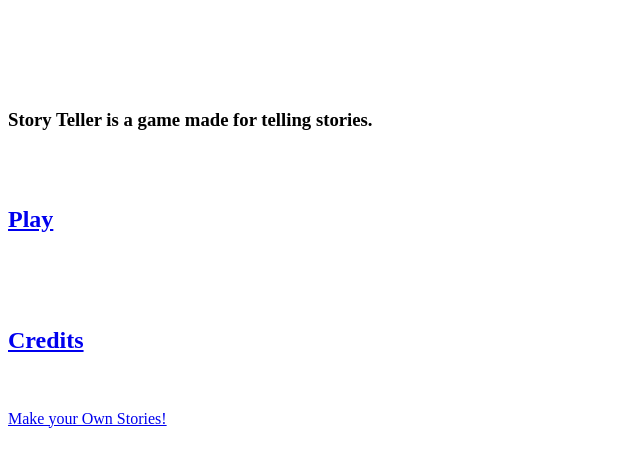
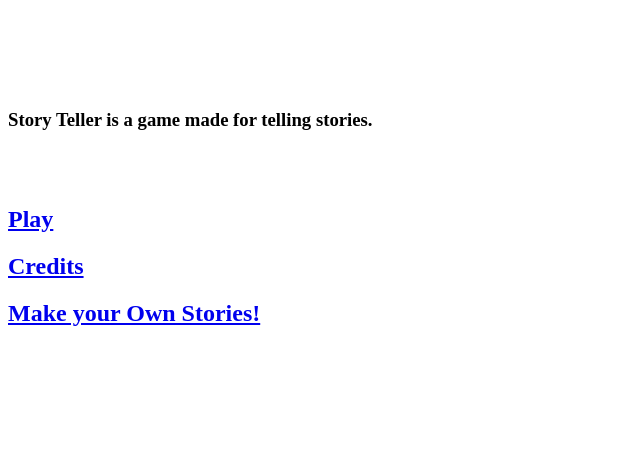
Before and after one commit to Daniyal-Destghir/Story-Teller, a plain HTML site: page index.html in a window 1280 px wide. Shown: the part 66-532 px from the top of the page, without its empty margins (0-640 px from the left). Drawn offline with Linux system fonts and the light colour scheme.

Commit message:
Update index.html

```diff
--- a/index.html
+++ b/index.html
@@ -15,15 +15,12 @@
     <br />
     <br />
     <h2>
-        <a href="Website Code/Play/Chapters.html">Play</a>
+        <a href="Website Code/Play/Chapters.html">Play</a> <br />
     </h2>
-    <br />
-    <br />
-    <br />
     <h2>
-        <a href="Website Code/Unique Pages/Credits.html">Credits</a>
+        <a href="Website Code/Unique Pages/Credits.html">Credits</a> <br />
     </h2>
-    <br />
-    <br />
-    <a href="https://github.com/Daniyal-Destghir/Story-Teller">Make your Own Stories!</a>
+    <h2>
+    <a href="https://github.com/Daniyal-Destghir/Story-Teller">Make your Own Stories!</a> <br />
+    </h2>
 </html>
```
